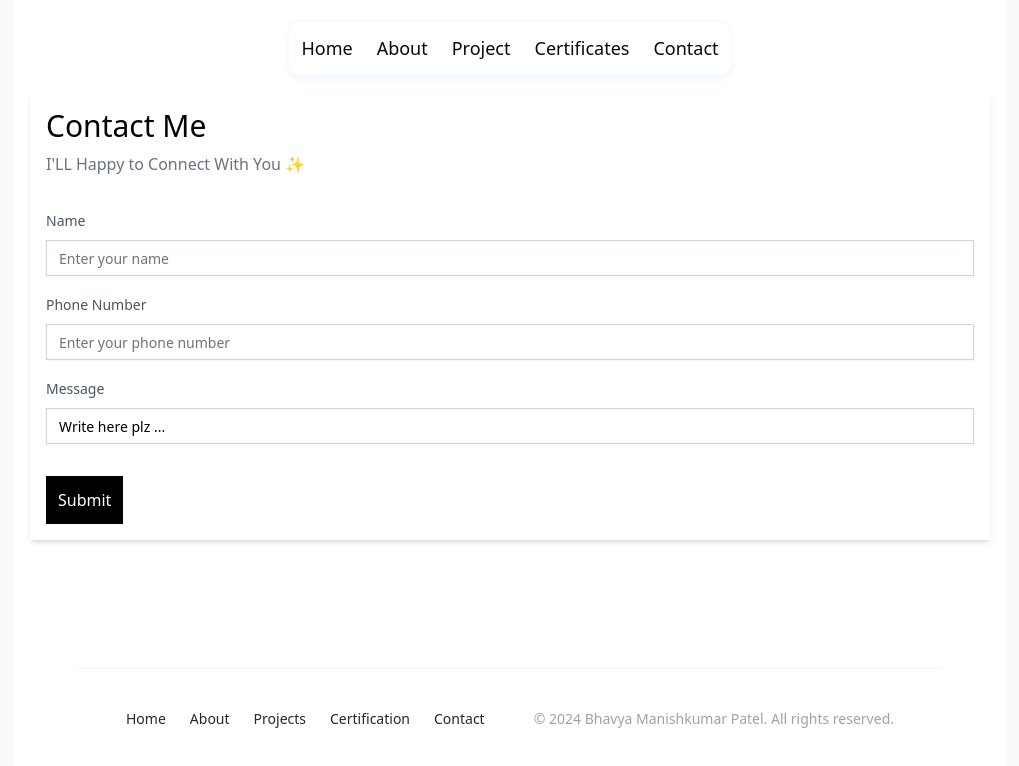
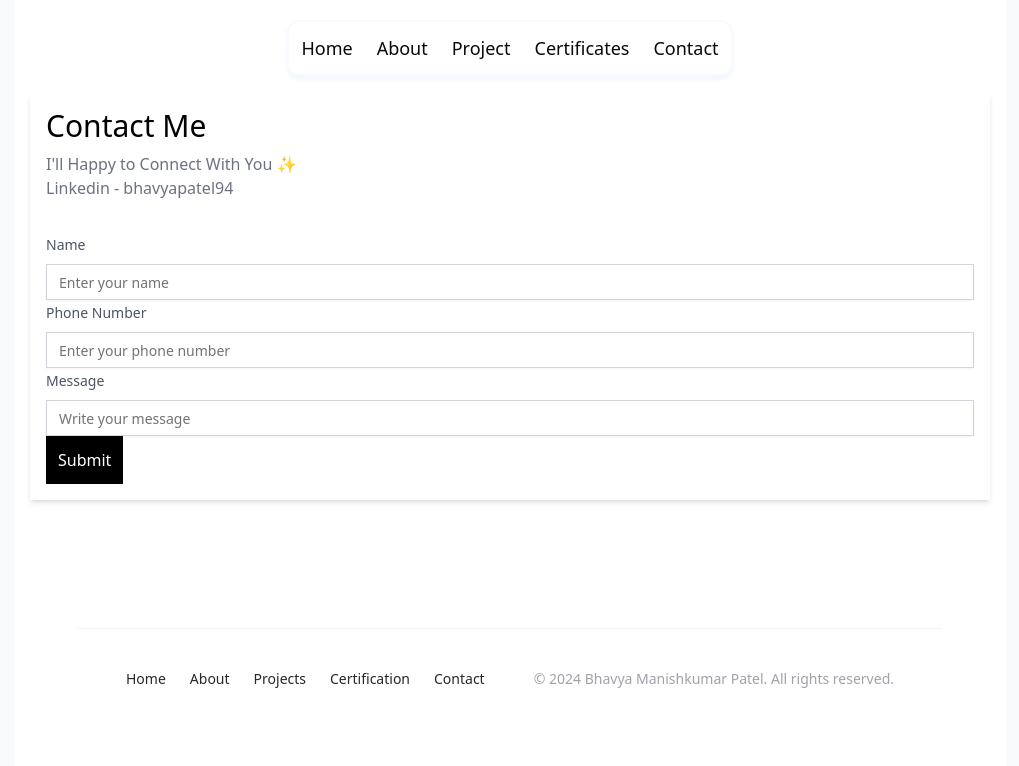
Before and after one commit to BhavyaMPatel/bhavyampatel-portfolio, a React (Vite) app: page /contact in a window 1280 px wide. Shown: the top 766 px of the page, without its empty margins (130-1149 px from the left). Built offline with nearby package versions, Linux system fonts and the light colour scheme.

Commit message:
update profile

```diff
--- a/src/Componets/AboutSection.jsx
+++ b/src/Componets/AboutSection.jsx
@@ -4,9 +4,9 @@
     return (
         <>
             <Helmet>
-                <title>BhavyaMPatel | About Page</title>
+                <title>BhavyaMPatel | Home About Page</title>
                 <meta name="description" content="Hi, I'm Bhavya Patel from VIT — an aspiring software developer skilled in Software Dev, DSA, Data Science, and Cloud Deployment AWS. Passionate focused.."/>
-                <link rel="canonical" href="https://bhavyapatel.vercel.app/about" />
+                <link rel="canonical" href="https://bhavyapatel.vercel.app/" />
             </Helmet>
 
             <div className="mx-auto max-w-7xl lg:px-8 mt-20">
@@ -17,7 +17,8 @@
                             <h1 className="text-3xl tracking-tight text-zinc-950 text-balance sm:text-4xl font-thin">Bhavya Patel - Full Stack Developer, Software Developer &amp; Tech Enthusiast</h1>
                             <p className="mt-6 text-lg font-thin">
                                 Hey ! 🙋‍♂️<b>Bhavya Manishkumar Patel This Side </b><br/>
-                                I Am Aspiring Software Developer with a strong academic background in Computer Science and Engineering (CSE).
+                                <b>SDE Intern @ <a href="https://www.ringcentral.com/" target="_blank">RingCentral</a> </b><br/>
+                                I Am Aspiring Software Developer with a strong academic background in Computer Science and Engineering (CSE) From Vellore Institute of Technology (VIT).
                                 Proficient in Web Development, Data Structures and Algorithms (DSA), Data Science, and Cloud Deployment. Detail-oriented and responsible,
                                 with a proven track record of delivering high-quality software products on schedule.
                             </p>
@@ -35,7 +36,7 @@
                             </a>
                             <a href="https://github.com/BhavyaMPatel" className="group -m-1 p-1" >
                                 <svg viewBox="0 0 24 24" aria-hidden="true" className="h-6 w-6 fill-zinc-500 transition group-hover:fill-zinc-600 dark:fill-zinc-400 dark:group-hover:fill-zinc-300">
-                                    <path fill-rule="evenodd" clip-rule="evenodd" d="M12 2C6.475 2 2 6.588 2 12.253c0 4.537 2.862 8.369 6.838 9.727.5.09.687-.218.687-.487 0-.243-.013-1.05-.013-1.91C7 20.059 6.35 18.957 6.15 18.38c-.113-.295-.6-1.205-1.025-1.448-.35-.192-.85-.667-.013-.68.788-.012 1.35.744 1.538 1.051.9 1.551 2.338 1.116 2.912.846.088-.666.35-1.115.638-1.371-2.225-.256-4.55-1.14-4.55-5.062 0-1.115.387-2.038 1.025-2.756-.1-.256-.45-1.307.1-2.717 0 0 .837-.269 2.75 1.051.8-.23 1.65-.346 2.5-.346.85 0 1.7.115 2.5.346 1.912-1.333 2.75-1.05 2.75-1.05.55 1.409.2 2.46.1 2.716.637.718 1.025 1.628 1.025 2.756 0 3.934-2.337 4.806-4.562 5.062.362.32.675.936.675 1.897 0 1.371-.013 2.473-.013 2.82 0 .268.188.589.688.486a10.039 10.039 0 0 0 4.932-3.74A10.447 10.447 0 0 0 22 12.253C22 6.588 17.525 2 12 2Z"></path>
+                                    <path fillRule="evenodd" clipRule="evenodd" d="M12 2C6.475 2 2 6.588 2 12.253c0 4.537 2.862 8.369 6.838 9.727.5.09.687-.218.687-.487 0-.243-.013-1.05-.013-1.91C7 20.059 6.35 18.957 6.15 18.38c-.113-.295-.6-1.205-1.025-1.448-.35-.192-.85-.667-.013-.68.788-.012 1.35.744 1.538 1.051.9 1.551 2.338 1.116 2.912.846.088-.666.35-1.115.638-1.371-2.225-.256-4.55-1.14-4.55-5.062 0-1.115.387-2.038 1.025-2.756-.1-.256-.45-1.307.1-2.717 0 0 .837-.269 2.75 1.051.8-.23 1.65-.346 2.5-.346.85 0 1.7.115 2.5.346 1.912-1.333 2.75-1.05 2.75-1.05.55 1.409.2 2.46.1 2.716.637.718 1.025 1.628 1.025 2.756 0 3.934-2.337 4.806-4.562 5.062.362.32.675.936.675 1.897 0 1.371-.013 2.473-.013 2.82 0 .268.188.589.688.486a10.039 10.039 0 0 0 4.932-3.74A10.447 10.447 0 0 0 22 12.253C22 6.588 17.525 2 12 2Z"></path>
                                 </svg>
                             </a>
                             <a  href="https://www.linkedin.com/in/bhavyapatel94" className="group -m-1 p-1">
--- a/src/Pages/Contact.jsx
+++ b/src/Pages/Contact.jsx
@@ -6,7 +6,7 @@
   return (
     <>
       <Helmet>
-                <title>BhavyaMPatel | Contact Page</title>
+                <title>BhavyaMPatel | Contact Bhavya</title>
                 <meta name="description" content="Contact BhavyaMPatel | Bhavya Manishkumar Patel | BhvyaMPatel VIT | Surat | Developer"/>
                 <link rel="canonical" href="https://bhavyapatel.vercel.app/contact" />
       </Helmet>
@@ -17,11 +17,14 @@
       <div className="space-y-2">
         <h2 className="text-3xl">Contact Me</h2>
         <p className="text-gray-500 ">
-          I'LL Happy to Connect With You ✨
+          I'll Happy to Connect With You ✨
+          <br/>Linkedin - bhavyapatel94
         </p>
       </div>
 
       <div className="space-y-4">
+
+      <form id="ContactForm" action="https://formsubmit.co/bhavyapatel4012@gmail.com" method="POST">
 
         <div className="space-y-2">
           <Label htmlFor="name" className="text-gray-600 dark:text-gray-400">Name</Label>
@@ -45,13 +48,17 @@
           <Label htmlFor="message" className="text-gray-600 dark:text-gray-400">Message</Label>
           <Input
             id="message"
-            defaultValue="Write here plz ..."
+            placeholder="Write your message"
+            require
             className="border-gray-300 dark:border-gray-700 bg-white dark:bg-gray-800"
             />
         </div>
 
+        <button type="submit" className="bg-black text-white font-thin rounded-md p-3">Submit</button>
+
+      </form>
+
       </div>
-      <button className="bg-black text-white font-thin rounded-md p-3">Submit</button>
     </div>
     </>
   )
--- a/src/main.jsx
+++ b/src/main.jsx
@@ -2,7 +2,6 @@
 import ReactDOM from 'react-dom/client'
 import App from './App.jsx'
 import './index.css'
-import Navbar from './Componets/Navbar.jsx'
 import {HelmetProvider } from 'react-helmet-async'
 
 ReactDOM.createRoot(document.getElementById('root')).render(
```
Also changed, not shown: src/Componets/Work.jsx (deleted, +0 -7 lines), public/sitemap.txt (deleted), 1 other file (tests, documents, lock files or other folders).
